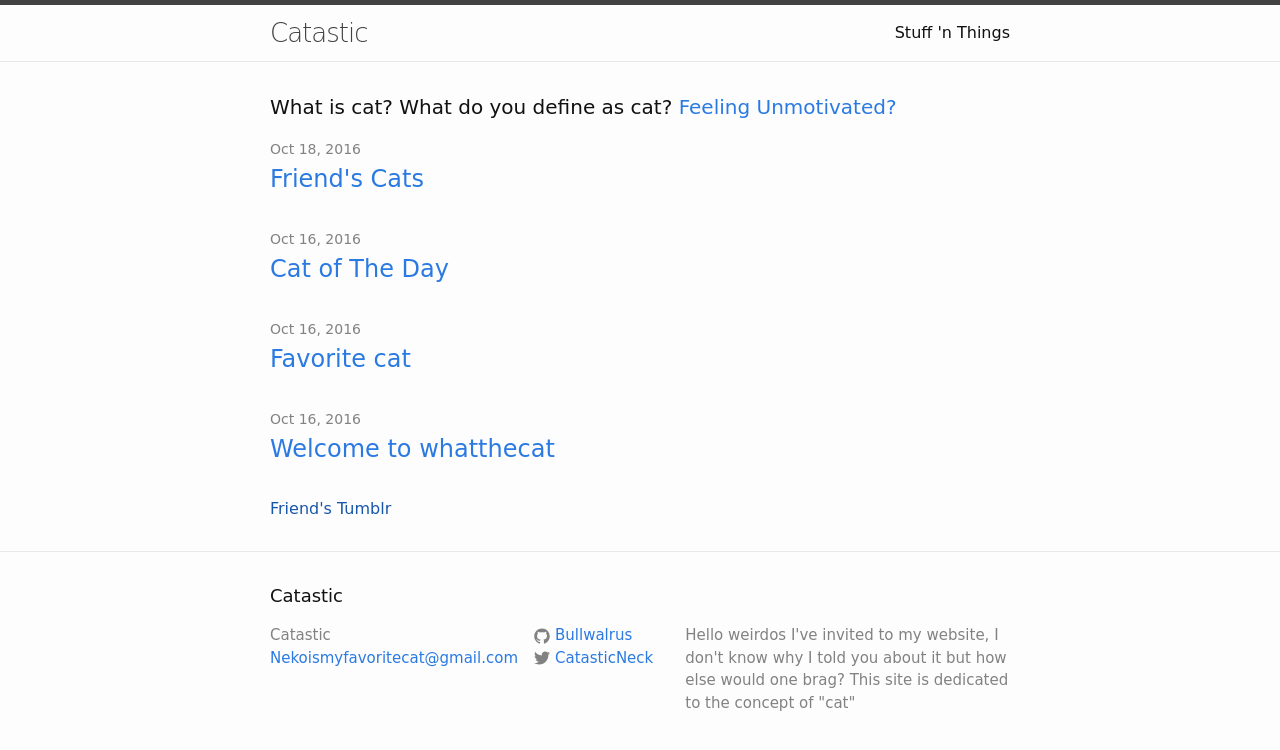
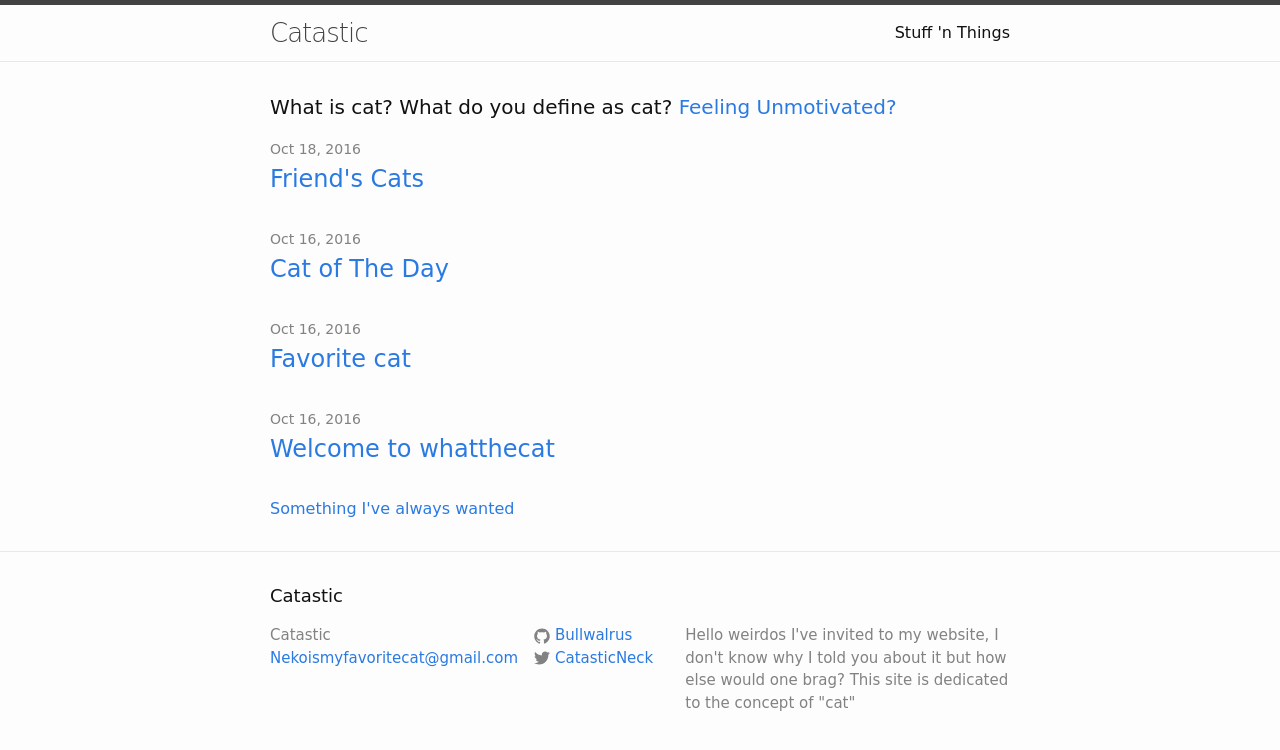
Before and after one commit to bullwalrus/Bullwalrus.github.io, a Jekyll site: the page built from index.html, in a window 1280 px wide. Shown: the top 750 px of the page. Built offline with Jekyll 4.4.1, drawn with Linux system fonts in a browser that asks for light colours.

Commit message:
Update index.html

```diff
--- a/index.html
+++ b/index.html
@@ -21,5 +21,5 @@ layout: default
     {% endfor %}
   </ul>
 
-  <a href="">Friend's Tumblr</a>
+  <a href="https://www.amazon.com/Accoutrements-11761-Yodelling-Pickle/dp/B0010VS078/ref=as_li_ss_tl?ie=UTF8&dpID=31TjjQLqzIL&dpSrc=sims&preST=_AC_UL320_SR320,320_&psc=1&refRID=1AQY8NTAJ3EEK73M92BN&linkCode=sl1&tag=worst-products-ever-20&linkId=771c45a1f33653f790973838167cd1dd">Something I've always wanted</a>
 </div>
```
